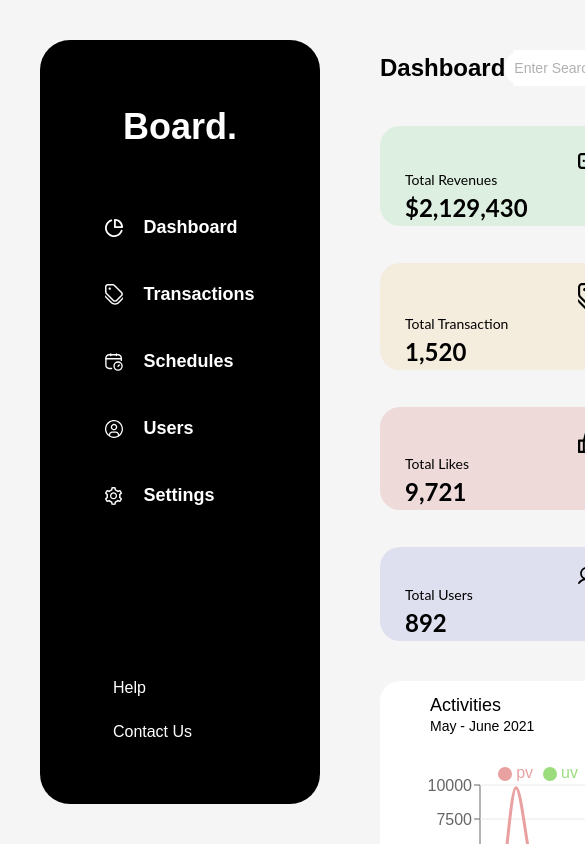
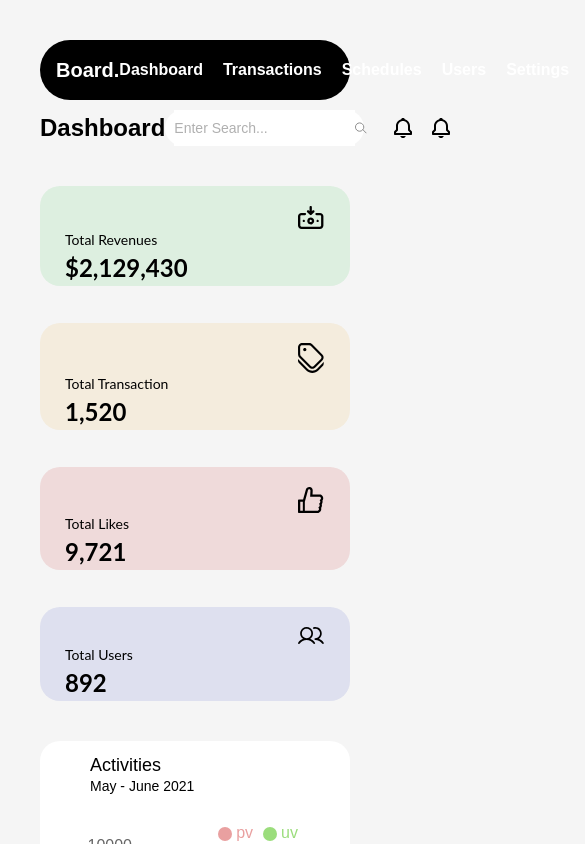
Before and after one commit to Thabish-Kader/dashboard-ui, a Next.js app: page /dashboard in a window 390 px wide. Shown: the top 844 px of the page, 585 px wide, since content can reach past the window. Built offline with nearby package versions, Linux system fonts and the light colour scheme.

Commit message:
responsiveness
Signed-off-by: Thabish <kadertabish2@gmail.com>

```diff
--- a/app/components/DashboardRows.tsx
+++ b/app/components/DashboardRows.tsx
@@ -10,7 +10,7 @@ import { Row1 } from "./Row1";
 
 export const DashboardRows = () => {
 	return (
-		<div className="w-full pl-[60px] pt-[10px] ">
+		<div className="w-full xl:pl-[60px] pt-[10px] ">
 			<Row1 />
 			<div className="grid md:grid-cols-2 xl:grid-cols-4 gap-[36.6px] pt-[40px] pb-[40px]">
 				{cardInfo.map((card, i) => (
--- a/app/components/Navigation.tsx
+++ b/app/components/Navigation.tsx
@@ -10,20 +10,23 @@ import Link from "next/link";
 export const Navigation = () => {
 	return (
 		<div className="h-full flex">
-			<div className="bg-black flex flex-col items-center w-[280px] rounded-[30px] ">
-				<h1 className="text-white text-[36px] font-bold pt-[60px] ">
+			<div className="bg-black flex flex-row justify-between p-4 xl:p-0 xl:flex-col items-center w-full xl:w-[280px] rounded-[30px] ">
+				<h1 className="text-white text-xl xl:text-[36px] font-bold xl:pt-[60px] ">
 					Board.{" "}
 				</h1>
 				{/* Links */}
-				<div className="text-white pt-[60px] flex flex-col  space-y-[40px]">
+				<div className="text-white xl:pt-[60px] flex space-x-5  xl:space-x-0 xl:flex-col  xl:space-y-[40px]">
 					<Link href={"#"} className="flex items-center gap-[20px]">
 						<Image
 							src={dashboardicon}
 							alt="dashboard"
 							height={18}
 							width={18}
+							className="hidden xl:block"
 						/>
-						<p className="text-[18px] font-bold ">Dashboard</p>
+						<p className="text-md xl:text-[18px] font-bold ">
+							Dashboard
+						</p>
 					</Link>
 					<Link href={"#"} className="flex items-center gap-[20px]">
 						<Image
@@ -31,8 +34,11 @@ export const Navigation = () => {
 							alt="dashboard"
 							height={18}
 							width={18}
+							className="hidden xl:block"
 						/>
-						<p className="text-[18px] font-bold ">Transactions</p>
+						<p className="text-md xl:text-[18px] font-bold ">
+							Transactions
+						</p>
 					</Link>
 					<Link href={"#"} className="flex items-center gap-[20px]">
 						<Image
@@ -40,8 +46,11 @@ export const Navigation = () => {
 							alt="dashboard"
 							height={18}
 							width={18}
+							className="hidden xl:block"
 						/>
-						<p className="text-[18px] font-bold ">Schedules</p>
+						<p className="text-md xl:text-[18px] font-bold ">
+							Schedules
+						</p>
 					</Link>
 					<Link href={"#"} className="flex items-center gap-[20px]">
 						<Image
@@ -49,8 +58,11 @@ export const Navigation = () => {
 							alt="dashboard"
 							height={18}
 							width={18}
+							className="hidden xl:block"
 						/>
-						<p className="text-[18px] font-bold ">Users</p>
+						<p className="text-md xl:text-[18px] font-bold ">
+							Users
+						</p>
 					</Link>
 					<Link href={"#"} className="flex items-center gap-[20px]">
 						<Image
@@ -58,12 +70,15 @@ export const Navigation = () => {
 							alt="dashboard"
 							height={18}
 							width={18}
+							className="hidden xl:block"
 						/>
-						<p className="text-[18px] font-bold ">Settings</p>
+						<p className="text-md xl:text-[18px] font-bold ">
+							Settings
+						</p>
 					</Link>
 				</div>
 
-				<div className="mt-auto pb-[60px] text-white flex flex-col -ml-[55px] space-y-[20px] ">
+				<div className="hidden  xl:mt-auto xl:pb-[60px] text-white md:flex space-x-4 xl:space-x-0  xl:flex-col xl:-ml-[55px] xl:space-y-[20px] ">
 					<Link href={"#"} className="">
 						Help
 					</Link>
--- a/app/components/PieGraph.tsx
+++ b/app/components/PieGraph.tsx
@@ -12,8 +12,8 @@ const COLORS = ["#FF8042", "#0088FE", "#00C49F"];
 
 export const PieGraph = () => {
 	return (
-		<div className="mt-[40px] grid grid-cols-2 gap-x-[40px] ">
-			<div className=" h-[250px] w-full flex justify-between bg-white rounded-[20px] ">
+		<div className="mt-[40px] grid gap-5 md:grid-cols-2 gap-x-[40px] mb-6">
+			<div className="h-full lg:h-[250px] w-full flex justify-between bg-white rounded-[20px] ">
 				<PieChart width={300} height={300}>
 					<Pie data={data} dataKey="students" fill={"red"}>
 						{data.map((entry, index) => (
@@ -43,7 +43,8 @@ export const PieGraph = () => {
 					/>
 				</PieChart>
 			</div>
-			<div className="h-[250px] bg-white rounded-[20px] flex flex-col py-[30px] px-[40px] ">
+			{/* Todays Schedule */}
+			<div className="h-full lg:h-[250px] bg-white rounded-[20px] flex flex-col py-[30px] px-[40px] ">
 				{/* Heading */}
 				<div className="flex items-center justify-between ">
 					<h1 className="font-montserrat text-[18px] font-bold leading-normal">
--- a/app/dashboard/page.tsx
+++ b/app/dashboard/page.tsx
@@ -5,7 +5,7 @@ import { NumberCards } from "../components/NumberCards";
 
 const Dashboard = () => {
 	return (
-		<main className=" font-montserrat h-screen flex p-[40px]">
+		<main className=" font-montserrat h-screen flex flex-col xl:flex-row p-[40px]">
 			{/* Navigation Menu */}
 			<Navigation />
 			<DashboardRows />
```
